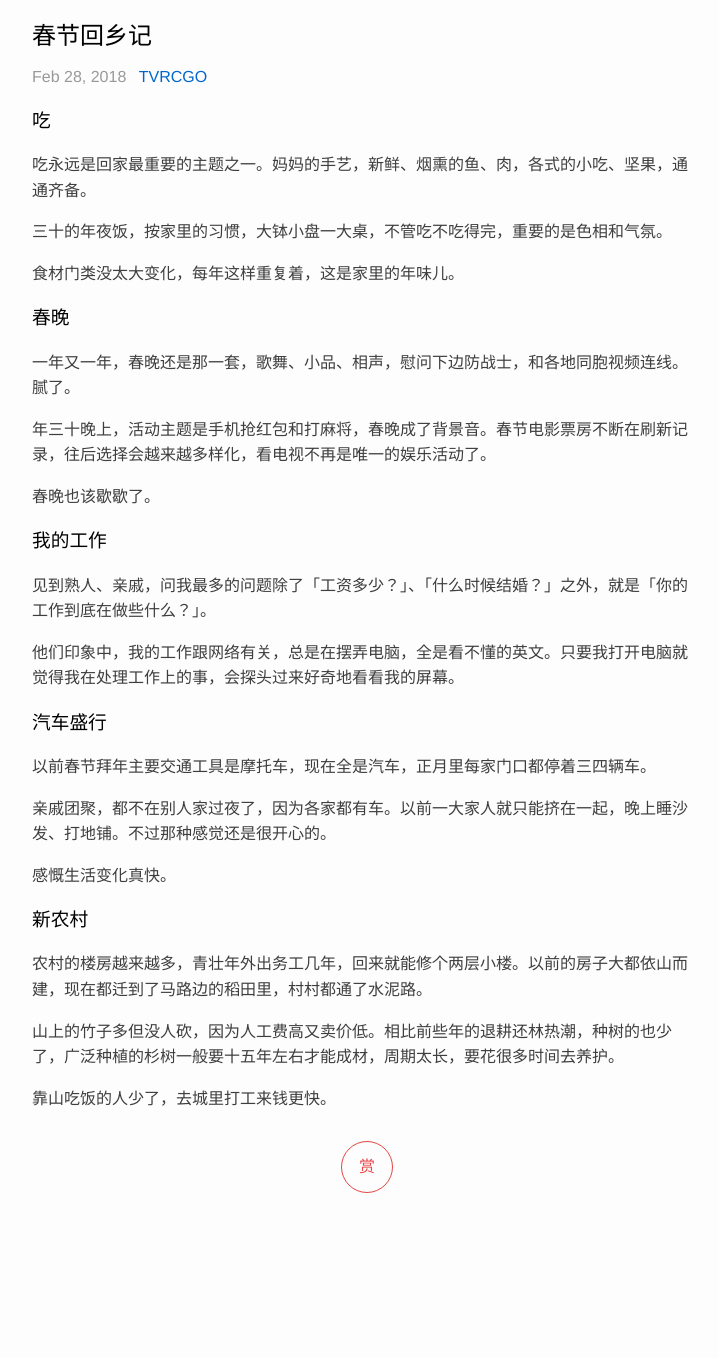
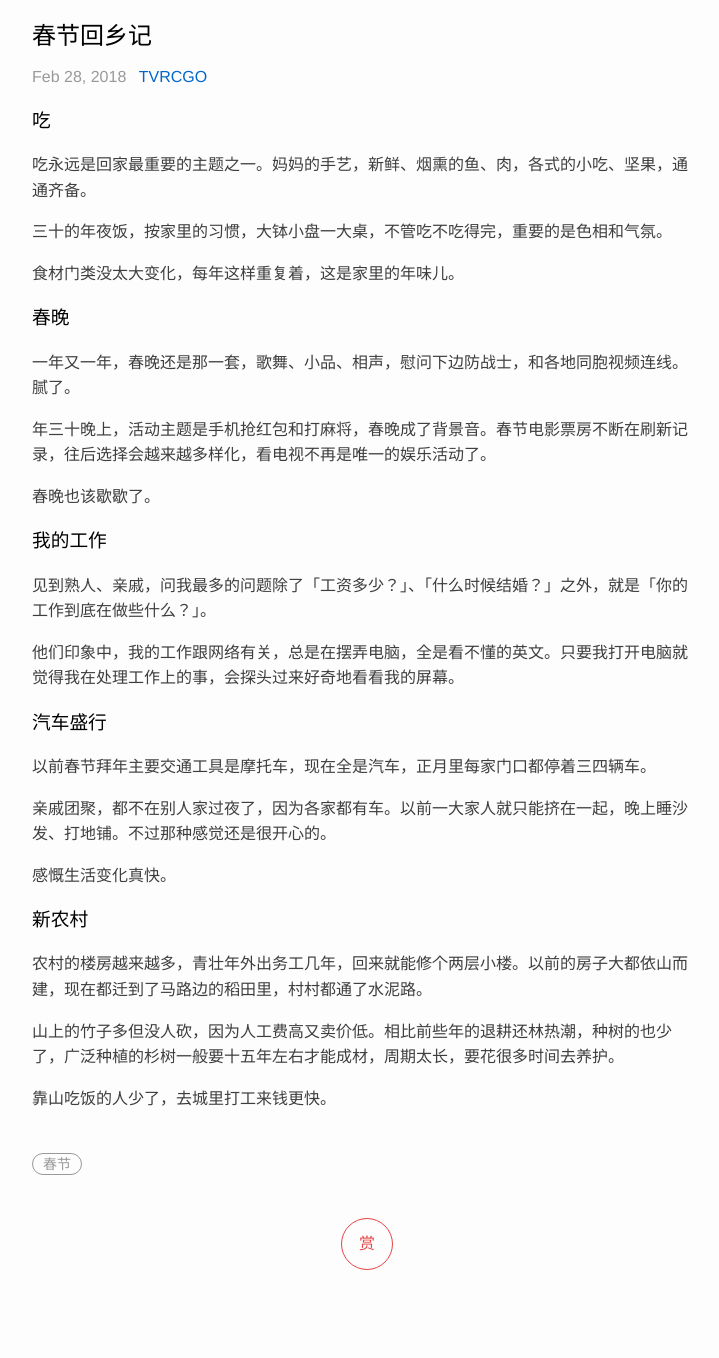
Before and after one commit to tvrcgo/tvrcgo.github.io, a Jekyll site: the page built from _posts/2018-02-28-spring-festival-insight.md, in a window 1280 px wide. Shown: the whole page, without its empty margins (273-992 px from the left). Built offline with Jekyll 4.4.1, drawn with Linux system fonts in a browser that asks for light colours; before the commit the page ends 1281 px from its top, so only the background shows below that.

Commit message:
support post tag.

```diff
--- a/_layouts/post.html
+++ b/_layouts/post.html
@@ -12,6 +12,14 @@ layout: default
 	<article class="post-content">
 		{{ content }}
 	</article>
+
+	{% if page.tags %}
+	<div class='post-tags'>
+		{% for tag in page.tags %}
+		<span class='post-tag'>{{ tag }}</span>
+		{% endfor %}
+	</div>
+	{% endif %}
 
 	<div class='post-verbs'>
 		{% if page.clap %}
--- a/_posts/2018-02-28-spring-festival-insight.md
+++ b/_posts/2018-02-28-spring-festival-insight.md
@@ -2,6 +2,8 @@
 layout: post
 title: 春节回乡记
 clap: true
+tags:
+  - 春节
 ---
 
 ### 吃
--- a/css/main.scss
+++ b/css/main.scss
@@ -22,6 +22,10 @@ p {
   color: #3e3e3e;
 }
 
+ul {
+  padding-left: 1.5em;
+}
+
 .page {
   max-width: 670px;
   margin: 0 auto;
@@ -34,7 +38,7 @@ p {
   &.index {
 
     h3 {
-      color: #555;
+      color: #999;
       font-size: 22px;
     }
 
@@ -54,6 +58,19 @@ p {
     .post-title {
       font-size: 24px;
       margin: 0 0 15px;
+    }
+
+    .post-tags {
+      margin: 40px 0;
+
+      .post-tag {
+        color: #999;
+        border: 1px solid #999;
+        border-radius: 15px;
+        padding: 2px 10px;
+        font-size: 14px;
+        margin-right: 5px;
+      }
     }
 
     .post-pagination {
--- a/index.html
+++ b/index.html
@@ -48,7 +48,7 @@ layout: default
 	<div class='projects'>
 		<h3># Projects</h3>
 		<ul>
-			<li>Coding Enlighten (alpha)</li>
+			<li><a href='/proj/coding_enlighten'>Coding Enlighten (alpha)</a></li>
 		</ul>
 	</div>
 
```
Also changed, not shown: other parts of index.html (+1 -1 lines), page/coding_enlighten.html (added, +13 -0 lines).
